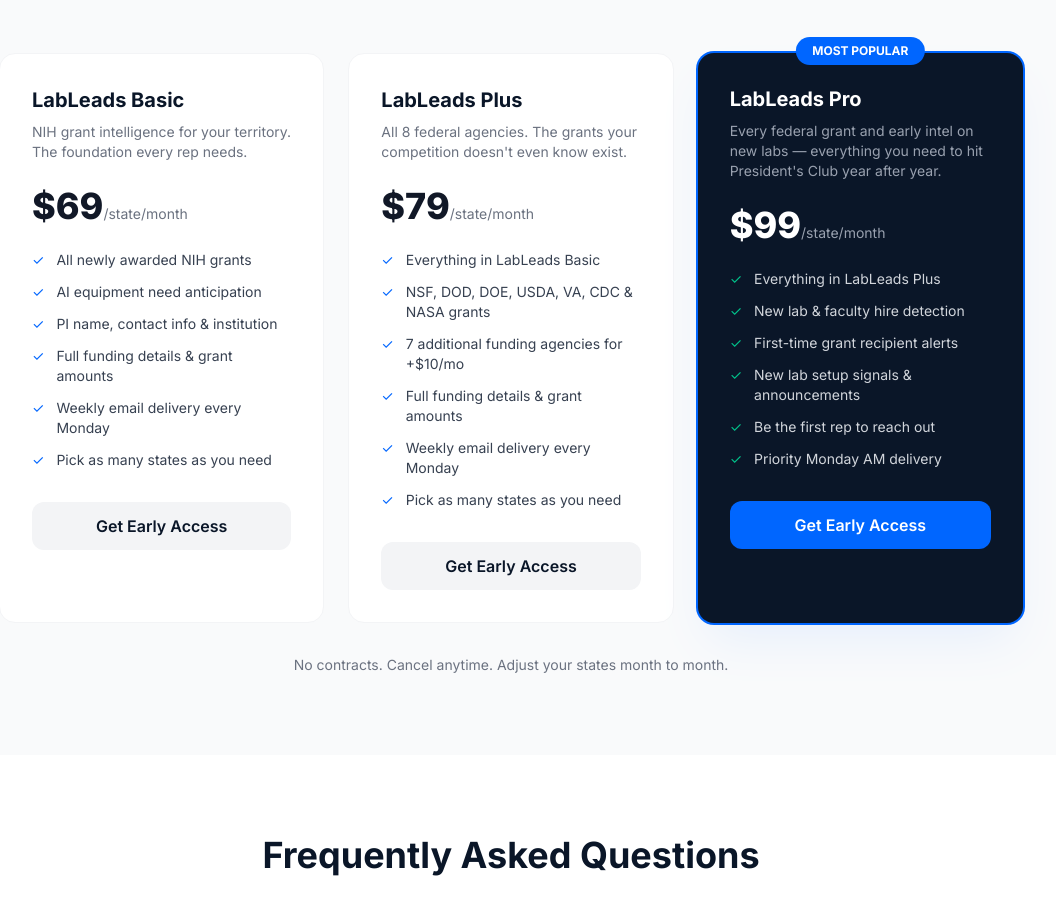
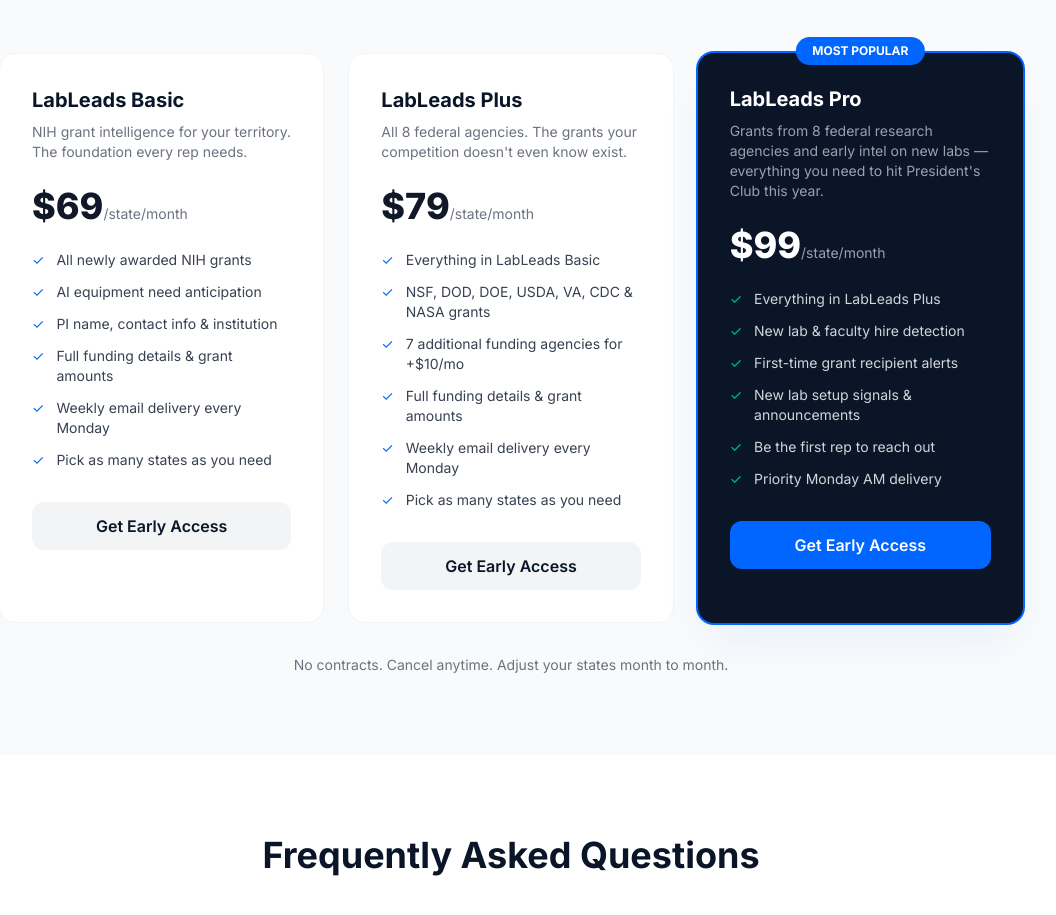
Before and after one commit to lableadmanager-bit/lableadspro-website, a Next.js app: page / in a window 1280 px wide. Shown: the part 3940-4855 px from the top of the page, without its empty margins (129-1185 px from the left). Built offline with nearby package versions, Linux system fonts and the light colour scheme.

Commit message:
Pro description: '8 federal research agencies' + back to 'this year'

```diff
--- a/src/components/Pricing.tsx
+++ b/src/components/Pricing.tsx
@@ -35,7 +35,7 @@
     name: "LabLeads Pro",
     price: "$99",
     period: "/state/month",
-    description: "Every federal grant and early intel on new labs — everything you need to hit President's Club year after year.",
+    description: "Grants from 8 federal research agencies and early intel on new labs — everything you need to hit President's Club this year.",
     features: [
       "Everything in LabLeads Plus",
       "New lab & faculty hire detection",
```
